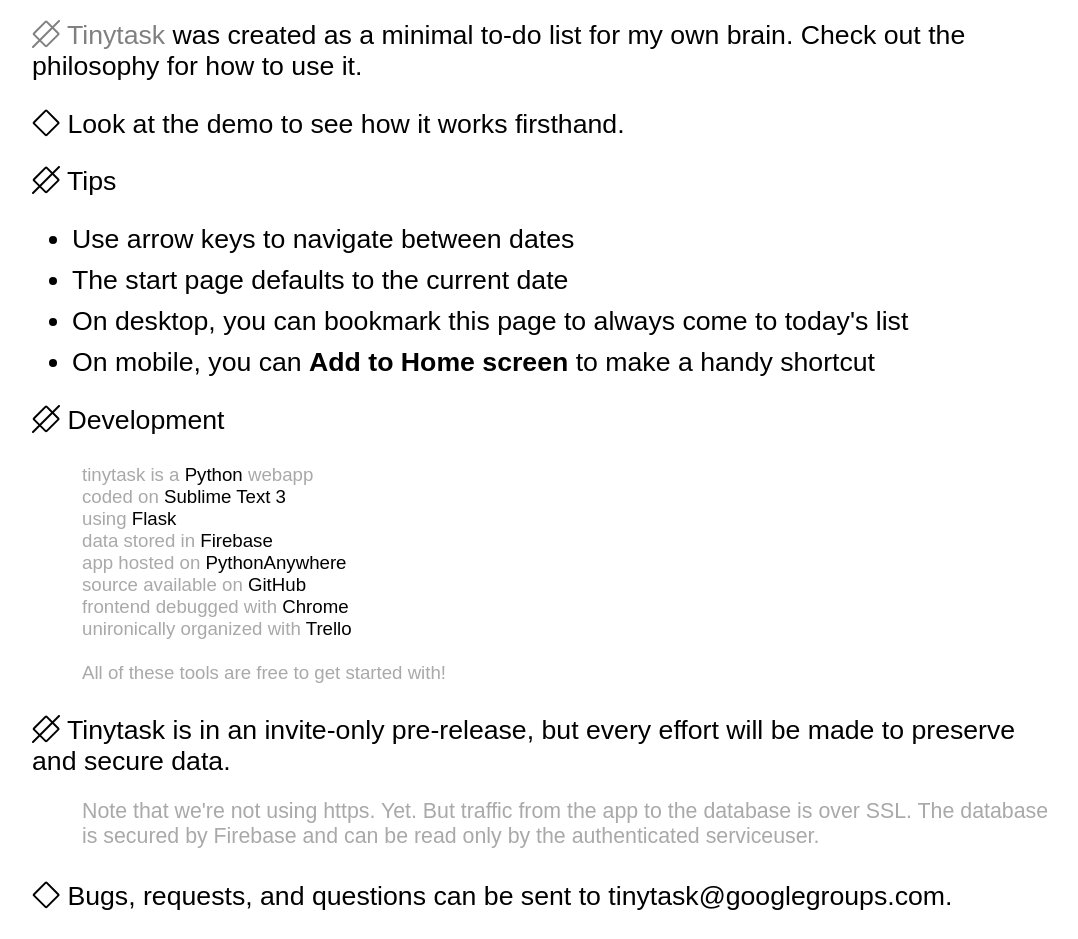
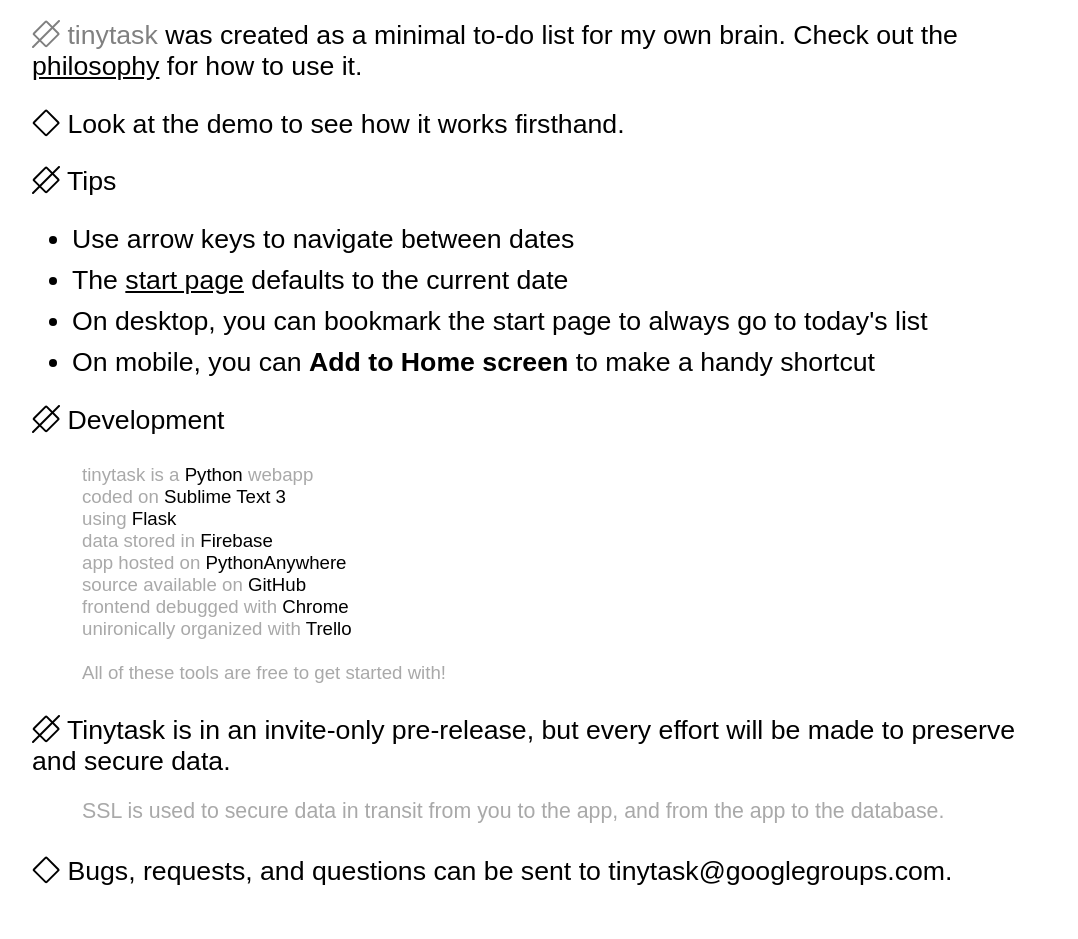
Before and after one commit to heytanuki/tinytask, a Flask app: page /info/ in a window 1280 px wide. Shown: the whole page, without its empty margins (32-1110 px from the left). After the commit the page ends 885 px from the top, so only its background shows below. Run offline with Flask 2, Linux system fonts and the light colour scheme; parts of the project's set-up code (start-up, migrations or seed data) failed here and were passed over.

Commit message:
updating info to reflect that we have SSL

```diff
--- a/templates/info.html
+++ b/templates/info.html
@@ -25,13 +25,13 @@
 </svg>
 {% endmacro %}
 
-<p>{{ draw_diamond('logo') }} <span class="gray">Tinytask</span> was created as a minimal to-do list for my own brain. Check out the <a href="/phil/">philosophy</a> for how to use it.</p>
+<p>{{ draw_diamond('logo') }} <span class="gray">tinytask</span> was created as a minimal to-do list for my own brain. Check out the <a href="/phil/" class="underlined">philosophy</a> for how to use it.</p>
 <p>{{ draw_diamond('notdone') }} Look at the <a href="/demo/">demo</a> to see how it works firsthand.
 <p>{{ draw_diamond('started') }} Tips
   <ul>
     <li>Use arrow keys to navigate between dates</li>
-    <li>The <a href="/date/">start page</a> defaults to the current date</li>
-    <li>On desktop, you can bookmark this page to always come to today's list</li>
+    <li>The <a href="/date/" class="underlined">start page</a> defaults to the current date</li>
+    <li>On desktop, you can bookmark the start page to always go to today's list</li>
     <li>On mobile, you can <b>Add to Home screen</b> to make a handy shortcut</li>
   </ul></p>
 <p>{{ draw_diamond('started') }} Development</p>
@@ -48,7 +48,7 @@
 <br>All of these tools are free to get started with!
 </div>
 <br>{{ draw_diamond('started') }} Tinytask is in an invite-only pre-release, but every effort will be made to preserve and secure data.
-<p class="indented">Note that we're not using https. Yet. But traffic from the app to the database is over SSL. The database is secured by Firebase and can be read only by the authenticated serviceuser.</p>
+<p class="indented">SSL is used to secure data in transit from you to the app, and from the app to the database.</p>
 <br>
 <p style="margin-top: -20px;">{{ draw_diamond('notdone') }} Bugs, requests, and questions can be sent to <a href="mailto:tinytask@googlegroups.com">tinytask@googlegroups.com</a>.</p>
 
```
